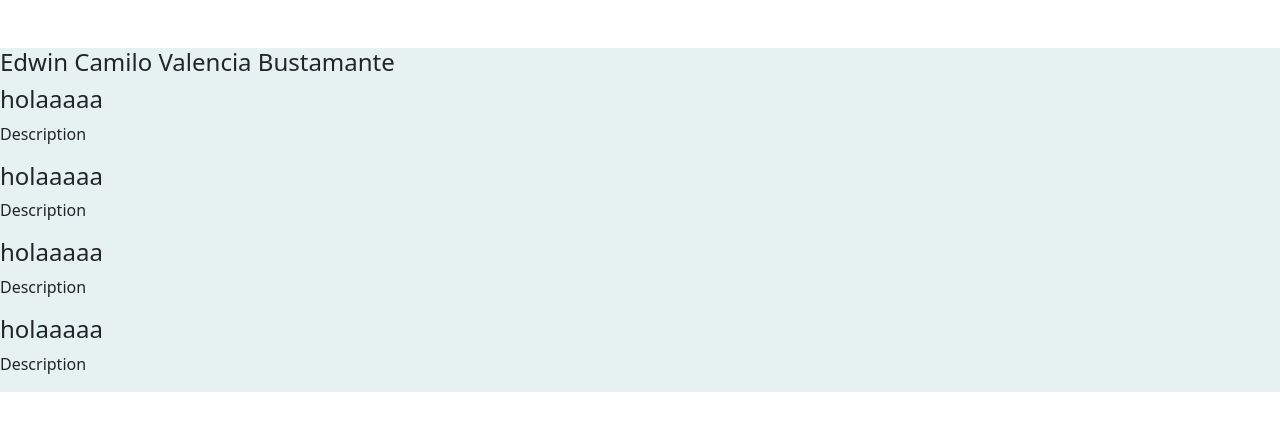
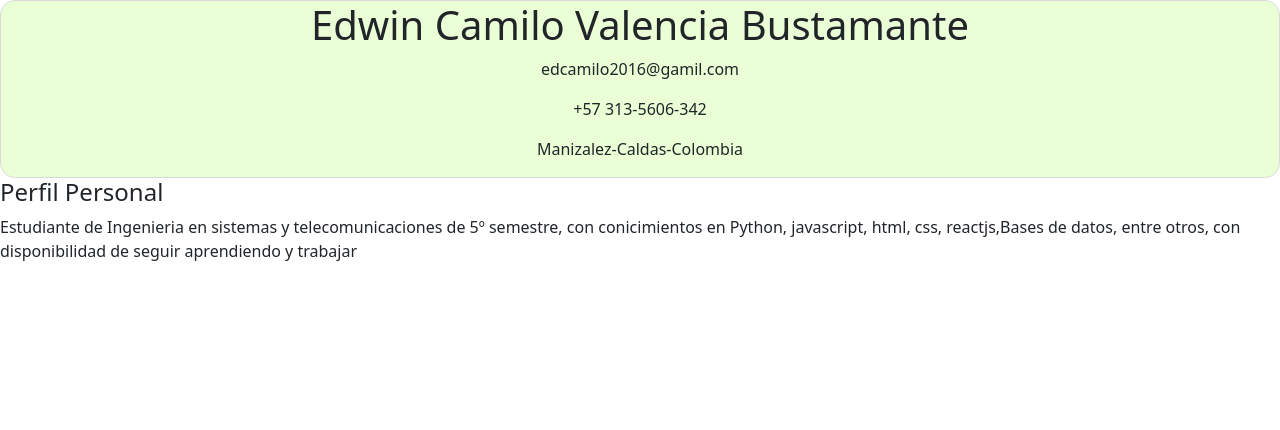
Before and after one commit to Edwincamilovalencia/curriculum, a React (Create React App) app: page / in a window 1280 px wide. Shown: the top 430 px of the page. Built offline with nearby package versions, Linux system fonts and the light colour scheme.

Commit message:
informacion personal

```diff
--- a/public/index.html
+++ b/public/index.html
@@ -24,6 +24,7 @@
       work correctly both with client-side routing and a non-root public URL.
       Learn how to configure a non-root public URL by running `npm run build`.
     -->
+
     <title>React App</title>
   </head>
   <body>
--- a/src/App.css
+++ b/src/App.css
@@ -1,3 +1,6 @@
-.container--initial{
-  background-color: rgba(134, 190, 190, 0.205);
+.information--personal{
+  background-color: #EAFFD5;
+  border: 1px solid #d9d9d9;
+  text-align: center;
+  border-radius: 15px;
 }
--- a/src/App.js
+++ b/src/App.js
@@ -2,32 +2,72 @@ import 'bootstrap/dist/css/bootstrap.min.css';
 import './App.css';
 
 
-function curriculum() {
+
+function PersonalInfo(props) {
   return (
-    <div className="App">
-      <header className="App-header">
-        <div className= "container--initial">
-          <div className="row mt-5">
-            <div className="col-5 "><h4 className='name--1'>Edwin Camilo Valencia Bustamante</h4></div>
-            <div className='container--secundary'>
-              <div className='row mt-7'>
-                <div className='col-7'>
-                  <h4 className='titulo--1'>holaaaaa</h4>
-                  <p>Description</p>
-                  <h4 className='titulo--2'>holaaaaa</h4>
-                  <p>Description</p>
-                  <h4 className='titulo--3'>holaaaaa</h4>
-                  <p>Description</p>
-                  <h4 className='titulo--4'>holaaaaa</h4>
-                  <p>Description</p>
-                </div>
-              </div>
-            </div>
-          </div>
-        </div>
-      </header>
+    <div className='information--personal'>
+      <h1>{props.name}</h1>
+      <p>{props.email}</p>
+      <p>{props.phone}</p>
+      <p>{props.address}</p>
     </div>
   );
 }
 
-export default curriculum;
+function AboutMeDes(props) {
+  return (
+    <div className='information--aboutMe'>
+      <h4>{props.aboutMe}</h4>
+      <p>{props.text}</p>
+    </div>
+  );
+}
+
+const myInfo = {
+  name: 'Edwin Camilo Valencia Bustamante',
+  email: 'edcamilo2016@gamil.com',
+  phone: '+57 313-5606-342',
+  address: 'Manizalez-Caldas-Colombia'
+};
+
+const myinfoAboutMe = {
+  aboutMe:'Perfil Personal',
+  text:'Estudiante de Ingenieria en sistemas y telecomunicaciones de 5º semestre, con conicimientos en  Python, javascript, html, css, reactjs,Bases de datos, entre otros, con disponibilidad de seguir aprendiendo y trabajar'
+  }
+
+
+
+function Curriculum(props) {
+  return(
+    <div>
+      <PersonalInfo
+        name={props.name}
+        email={props.email}
+        phone={props.phone}
+        address={props.address}
+      />
+      <AboutMeDes
+        aboutMe={props.aboutMe}
+        text={props.text}
+      />
+
+    </div>
+  );
+}
+
+function App() {
+  return (
+    <div>
+      <Curriculum
+        name={myInfo.name}
+        email={myInfo.email}
+        phone={myInfo.phone}
+        address={myInfo.address}
+        aboutMe={myinfoAboutMe.aboutMe}
+        text={myinfoAboutMe.text}
+      />
+    </div>
+  );
+}
+
+export default App;
--- a/src/components/header/index.js
+++ b/src/components/header/index.js
@@ -0,0 +1 @@
+import React from 'react';
```
Also changed, not shown: src/components/imagenes/WhatsApp Image 2023-05-11 at 11.02.58 AM.jpeg (added).
